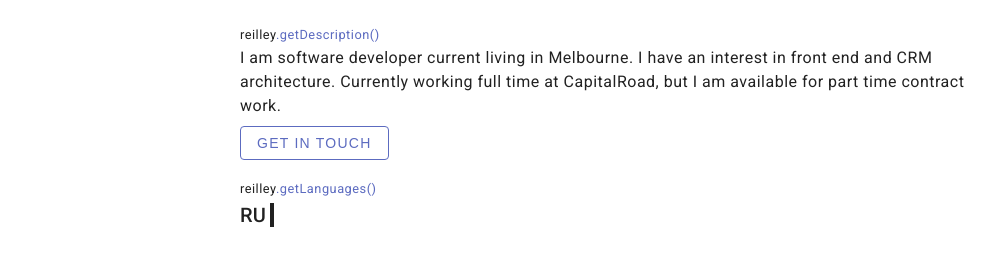
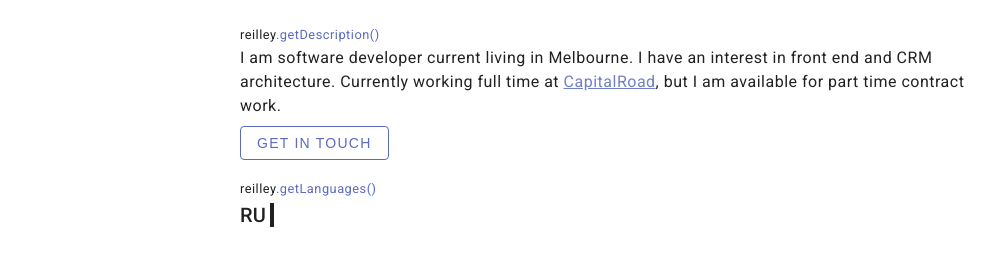
Before and after one commit to Reilley64/www.reilley.dev, a website built with Parcel: page src/index.html in a window 1280 px wide. Shown: the part 318-578 px from the top of the page, without its empty margins (32-1027 px from the left). Built offline with nearby package versions, Linux system fonts and the light colour scheme.

Commit message:
Link to capitalroad website

```diff
--- a/src/index.html
+++ b/src/index.html
@@ -28,7 +28,8 @@
           <small>reilley<span class="function">.getDescription()</span></small>
           <br />
           I am software developer current living in Melbourne. I have an interest in front end and CRM architecture.
-          Currently working full time at CapitalRoad, but I am available for part time contract work.
+          Currently working full time at <a href="https://capitalroad.com.au/" rel="noreferrer" target="_blank">CapitalRoad</a>,
+          but I am available for part time contract work.
           <br />
           <a href="mailto:reilleygray@gmail.com">
             <button class="button" style="margin-top: 8px">Get in touch</button>
```
